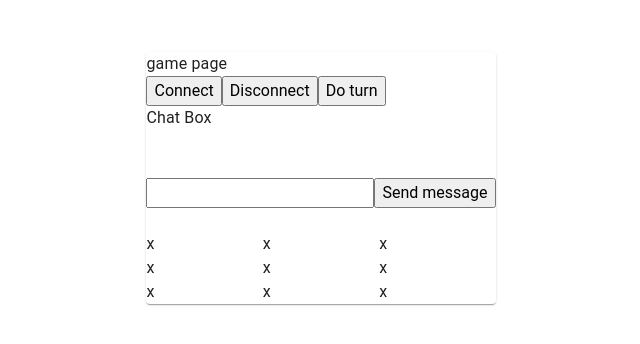
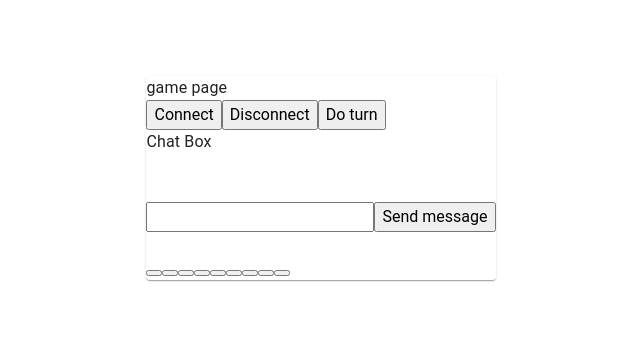
Before and after one commit to dn9uyen/cse108FinalProject, a React (Vite) app in the folder TicTacToeWebApp/: page /game in a window 1280 px wide. Shown: the part 222-566 px from the top of the page, without its empty margins (319-959 px from the left). Built offline with nearby package versions, Linux system fonts and the light colour scheme.

Commit message:
Update Game.tsx to work with sockets

```diff
--- a/TicTacToeWebApp/src/App.tsx
+++ b/TicTacToeWebApp/src/App.tsx
@@ -3,8 +3,7 @@ import { BrowserRouter, Route, Routes } from "react-router-dom"
 import Login from "./pages/login/login.tsx";
 import Register from "./pages/login/register.tsx";
 import Page from "./pages/testpage/page.tsx";
-import Game from './pages/testpage/Game.tsx'; // check these
-import Game from './pages/Game'; // check these
+import Game from './pages/Game';
 
 function App() {
 
@@ -12,7 +11,6 @@ function App() {
         <BrowserRouter>
             <Routes>
                 <Route path="/">
-
                     <Route index element={<Login />} />
                     <Route path="register" element={<Register />} />
                     <Route path="page" element={<Page />} />
--- a/TicTacToeWebApp/src/components/GameBoard.tsx
+++ /dev/null
@@ -1,35 +0,0 @@
-import Grid from '@mui/material/Unstable_Grid2';
-
-export default function GameBoard() {
-    return (
-        <Grid container>
-            <Grid xs={4}>
-                x
-            </Grid>
-            <Grid xs={4}>
-                x
-            </Grid>
-            <Grid xs={4}>
-                x
-            </Grid>
-            <Grid xs={4}>
-                x
-            </Grid>
-            <Grid xs={4}>
-                x
-            </Grid>
-            <Grid xs={4}>
-                x
-            </Grid>
-            <Grid xs={4}>
-                x
-            </Grid>
-            <Grid xs={4}>
-                x
-            </Grid>
-            <Grid xs={4}>
-                x
-            </Grid>
-        </Grid>
-    )
-}
--- a/TicTacToeWebApp/src/pages/Game.tsx
+++ b/TicTacToeWebApp/src/pages/Game.tsx
@@ -1,5 +1,4 @@
 import { Box, Paper } from "@mui/material";
-import GameBoard from "../components/GameBoard";
 import ChatBox from "../components/ChatBox";
 import { useEffect, useState } from "react";
 import { socket } from "../socket"
@@ -7,6 +6,7 @@ import { ConnectionManager } from "../components/ConnectionManager";
 
 export default function Game() {
     let [chat, setChat] = useState([]);
+    const [board, setBoard] = useState(Array(9).fill(null));
     const gameId = "123"
 
     useEffect(() => {
@@ -37,6 +37,17 @@ export default function Game() {
         socket.emit('doTurn', { gameId: "123" });
     }
 
+    function handleClick(index: number) {
+        const newBoard = [...board];
+        // Check if the cell is empty
+        if (!newBoard[index]) {
+            newBoard[index] = "X"; // For now, assuming the player is always X
+            setBoard(newBoard);
+            // Here you may want to emit the new board state to the server
+        }
+    }
+
+
     return (
         <Box sx={{ height: "100vh", display: "flex", alignItems: "center", justifyContent: "center" }}>
             <Paper>
@@ -46,7 +57,11 @@ export default function Game() {
                 <br></br>
                 <ChatBox chat={chat} />
                 <br></br>
-                <GameBoard />
+                <div className="board">
+                    {board.map((cell, index) => (
+                        <button key={index} onClick={() => handleClick(index)}>{cell}</button>
+                    ))}
+                </div>
             </Paper>
 
         </Box>
```
